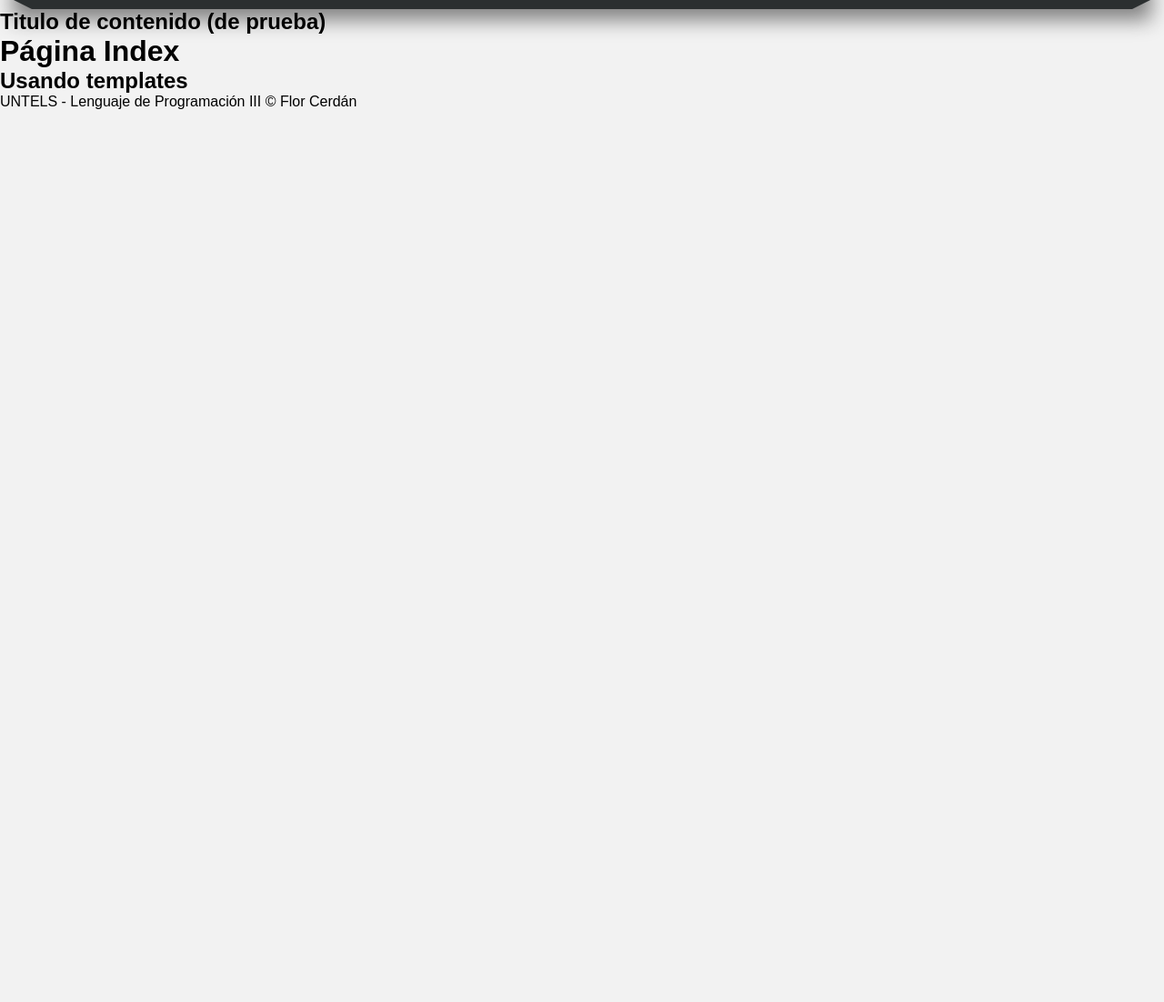
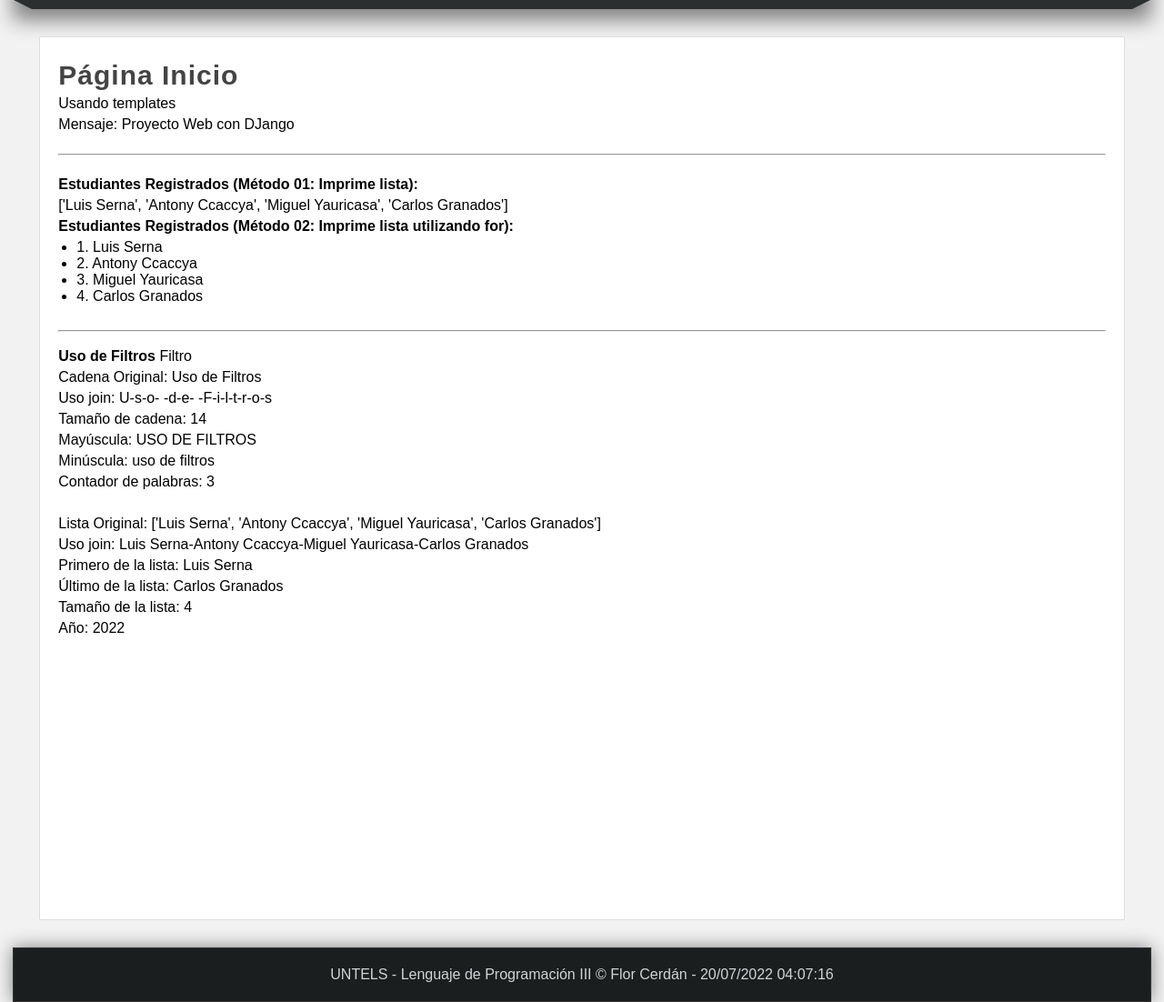
Before and after one commit to cerdanflor/2022-1_LP3-S1_Python, a Django app: page / in a window 1280 px wide. Shown: the part 182-1284 px from the top of the page at 91% size. Before the commit the page ends 302 px from the top, so only its background shows below. Run offline with Django 4.2, Linux system fonts and the light colour scheme.

Commit message:
Semana 14

```diff
--- a/ProyectosDjango/proyecto001/miapp/static/css/style.css
+++ b/ProyectosDjango/proyecto001/miapp/static/css/style.css
@@ -5,7 +5,14 @@
     font-family: Arial, Helvetica, sans-serif;
     text-decoration: none;
 }
-
+ .box p, .box h2, .box h3, .box ul{
+    margin-bottom: 5px;
+    margin-top: 5px;
+ }
+ .box ul, .box ol{
+    margin-left: 20px;
+    margin-bottom: 10px;
+ }
 body{
     background-color: #f2f2f2;
 }
@@ -105,3 +112,41 @@ nav ul li a:hover{
     background: #2b2f30;
     float: left;
 }
+/*Estilos para el CONTENIDO*/
+#content{
+    width: 1212px;
+    min-height: 930px;
+    margin: 0 auto;
+    margin-bottom: 30px;
+    margin-top: 40px;
+}
+
+.box{
+    background: white;
+    width: 95%;
+    min-height: 930px;
+    padding: 20px;
+    border: 1px solid #ddd;
+    border-radius: 2px;
+    margin: 0 auto;
+}
+.title{
+    color: #444;
+    letter-spacing: 1px;
+    font-size: 30px;
+    margin-bottom: 4px;
+    margin-top: 5px;
+}
+/* Estilos para el footer*/
+footer{
+    width: 1250px;
+    background-color: #1b1e1f;
+    border: 1px solid #333;
+    color: #d1d4d6;
+    text-align: center;
+    margin: 0 auto;
+    padding-top: 20px;
+    padding-bottom: 20px;
+    box-shadow: 0px 0px 20px gray;
+
+}
--- /dev/null
+++ b/ProyectosDjango/proyecto001/miapp/templates/filtros.html
@@ -0,0 +1,17 @@
+<br>
+<hr>
+<br>
+<strong>{{ encabezado}}</strong>
+Filtro<br>
+<p> Cadena Original: {{encabezado|default:"Sección sin título"}} </p>
+<p> Uso join: {{encabezado|join:'-'}} </p>
+<p> Tamaño de cadena: {{encabezado|length}} </p>
+<p> Mayúscula: {{encabezado|upper}} </p>
+<p> Minúscula: {{encabezado|lower}} </p>
+<p> Contador de palabras: {{encabezado|wordcount}} </p>
+<br>
+<p> Lista Original: {{estudiantes}} </p>
+<p> Uso join: {{estudiantes|join:'-'}} </p>
+<p> Primero de la lista: {{estudiantes|first}} </p>
+<p> Último de la lista: {{estudiantes|last}} </p>
+<p> Tamaño de la lista: {{estudiantes|length}} </p>
--- a/ProyectosDjango/proyecto001/miapp/templates/index.html
+++ b/ProyectosDjango/proyecto001/miapp/templates/index.html
@@ -1,10 +1,25 @@
 {% extends 'layout.html' %}
 
 {% block title %}
-    Inicio
+    {{titulo}}
 {% endblock %}
 
 {% block content %}
-<h1>Página Index</h1>
-<h2>Usando templates</h2>
+<!--Comentario en HTML-->
+{% comment 'Datos de la página index' %}
+En esta página se mostrará la bienvenida al sistema
+{% endcomment %}
+    <h1 class="title">Página {{titulo}}</h1>
+    <p>Usando templates</p>
+    {% if mensaje %}
+        <P> Mensaje: {{mensaje}} </P>
+    {% else %}
+        <strong> El Mensaje no tiene contenido</strong>
+    {% endif %}
+
+    {% include 'listado_estudiantesregistrados.html' with encabezado="Estudiantes Registrados" %}
+    {% include 'filtros.html' with encabezado="Uso de Filtros" %}
+
+
+    <p>Año: 2022</p>
 {% endblock %}
--- a/ProyectosDjango/proyecto001/miapp/templates/layout.html
+++ b/ProyectosDjango/proyecto001/miapp/templates/layout.html
@@ -21,16 +21,16 @@
             <nav>
                 <ul>
                     <li>
-                        <a href="/inicio"> Inicio</a>
+                        <a href="{% url 'inicio' %}"> Inicio</a>
                     </li>
                     <li>
-                        <a href="/saludo"> Mensaje de saludo</a>
+                        <a href="{% url 'saludo' %}"> Mensaje de saludo</a>
                     </li>
                     <li>
-                        <a href="/rango"> Mostrar Números [a,b]</a>
+                        <a href="{% url 'rango' %}"> Mostrar Números [a,b]</a>
                     </li>
                     <li>
-                        <a href="/rango2/10/15"> Mostrar Números [10,15]</a>
+                        <a href="{% url 'rango2' %}"> Mostrar Números [10,15]</a>
                     </li>
         </ul>
             </nav>
@@ -40,13 +40,15 @@
                 <span class="esquina-derecha"></span>
             </div>
             <div id="content">
-            <h2 class="title">Titulo de contenido (de prueba)</h2>
-            {% block content %}
-            <strong> Contenido en layout (Padre) </strong>
-            {% endblock %}
-        </div>
+                <div class ="box">
+
+                    {% block content %}
+                        <strong> Contenido en layout (Padre) </strong>
+                    {% endblock %}
+                </div>
+            </div>
         <footer>
-            UNTELS - Lenguaje de Programación III &COPY; Flor Cerdán
+            UNTELS - Lenguaje de Programación III &COPY; Flor Cerdán - {% now "d/m/Y h:m:s" %}
         </footer>
     </body>
     </html>
--- /dev/null
+++ b/ProyectosDjango/proyecto001/miapp/templates/listado_estudiantesregistrados.html
@@ -0,0 +1,14 @@
+<br>
+<hr>
+<br>
+<p><strong> {{encabezado}} (Método 01: Imprime lista): </strong></p>
+    {{estudiantes}}
+    <p><strong> {{encabezado}} (Método 02: Imprime lista utilizando for): </strong></p>
+    <ul>
+        {% for estudiante in estudiantes  %}
+            <li>{{forloop.counter}}. {{estudiante}}</li>
+        {% empty %}
+            <p> No hay {{encabezado}}</p>
+        {% endfor %}
+
+    </ul>
--- a/ProyectosDjango/proyecto001/miapp/views.py
+++ b/ProyectosDjango/proyecto001/miapp/views.py
@@ -22,14 +22,33 @@ layout = """
 
 """
 def index(request):
-    return render(request, 'index.html')
+    estudiantes = ['Luis Serna',
+                   'Antony Ccaccya',
+                   'Miguel Yauricasa',
+                   'Carlos Granados']
+
+    return render(request,'index.html', {
+        'titulo':'Inicio',
+        'mensaje':'Proyecto Web con DJango',
+        'estudiantes': estudiantes
+    })
 
 def saludo(request):
-    return render(request,'saludo.html')
+    return render(request,'saludo.html',{
+         'titulo': 'Saludo',
+         'autor_saludo':'Mg. Flor Elizabeth Cerdán León'
+    })
 
 def rango(request):
     a = 10
     b = 20
+    rango_numeros = range(a, b+1)
+    return render(request,'rango.html', {
+        'titulo':'Rango',
+        'a':a,
+        'b':b,
+        'rango_numeros': rango_numeros
+    })
     resultado = f"""
         <h2> Numéros de [{a},{b}] </h2>
         Resultado: <br>
```
Also changed, not shown: ProyectosDjango/proyecto001/miapp/templates/rango.html (added, +16 -0 lines), ProyectosDjango/proyecto001/miapp/templates/saludo.html (+7 -4 lines), ProyectosDjango/proyecto001/miapp/templatetags/filters.py (added, +7 -0 lines), ProyectosDjango/proyecto001/miapp/templatetags/__init__.py (added).
